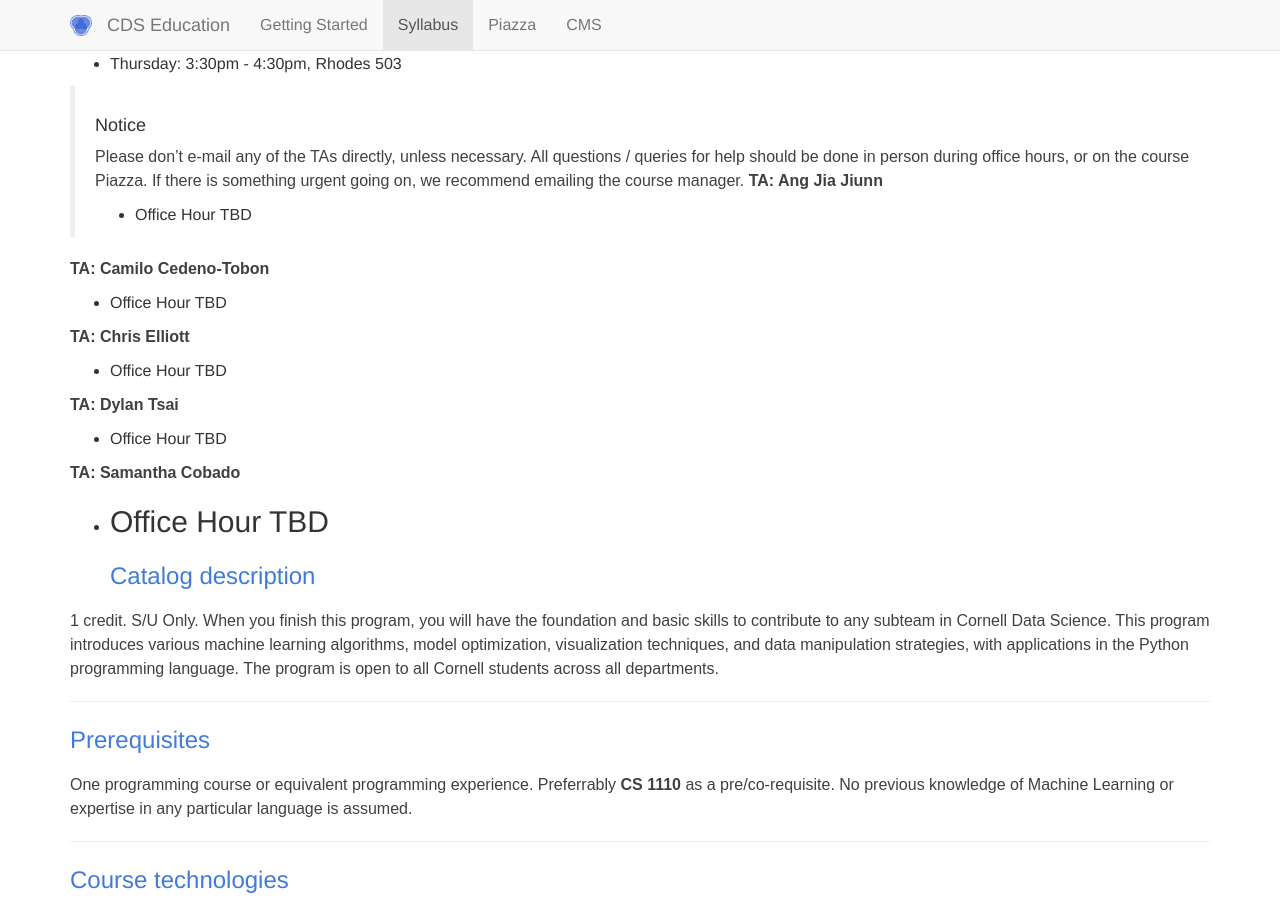
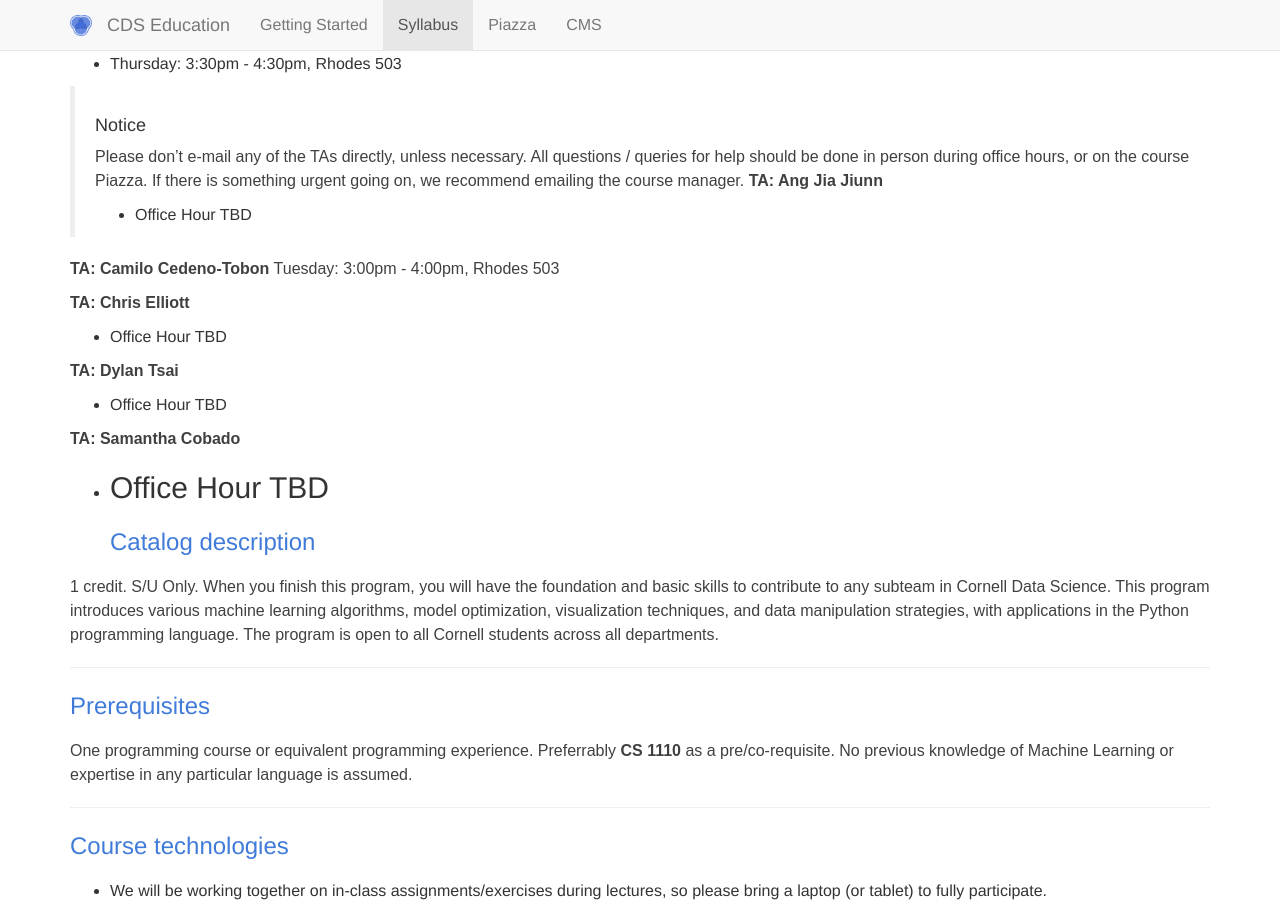
Before and after one commit to CornellDataScience/info1998, a Jekyll site: the page built from syllabus.md, in a window 1280 px wide and 900 px high, scrolled down 395 px. Built offline with Jekyll 4.4.1, drawn with Linux system fonts in a browser that asks for light colours.

Commit message:
Update syllabus.md
Co-Authored-By: Jared Junyoung Lim <jylim9823@gmail.com>

```diff
--- a/syllabus.md
+++ b/syllabus.md
@@ -23,7 +23,7 @@ Location location: Kennedy B-11
 - Office Hour TBD
 
 **TA: Camilo Cedeno-Tobon**
-- Office Hour TBD
+Tuesday: 3:00pm - 4:00pm, Rhodes 503
 
 **TA: Chris Elliott**
 - Office Hour TBD
```
